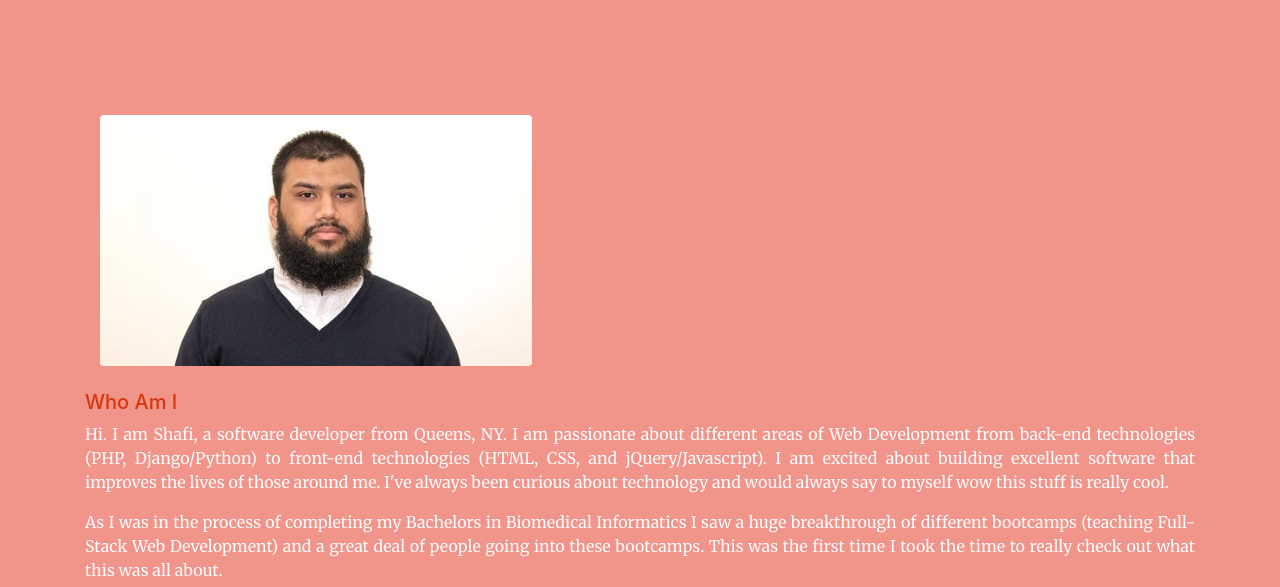
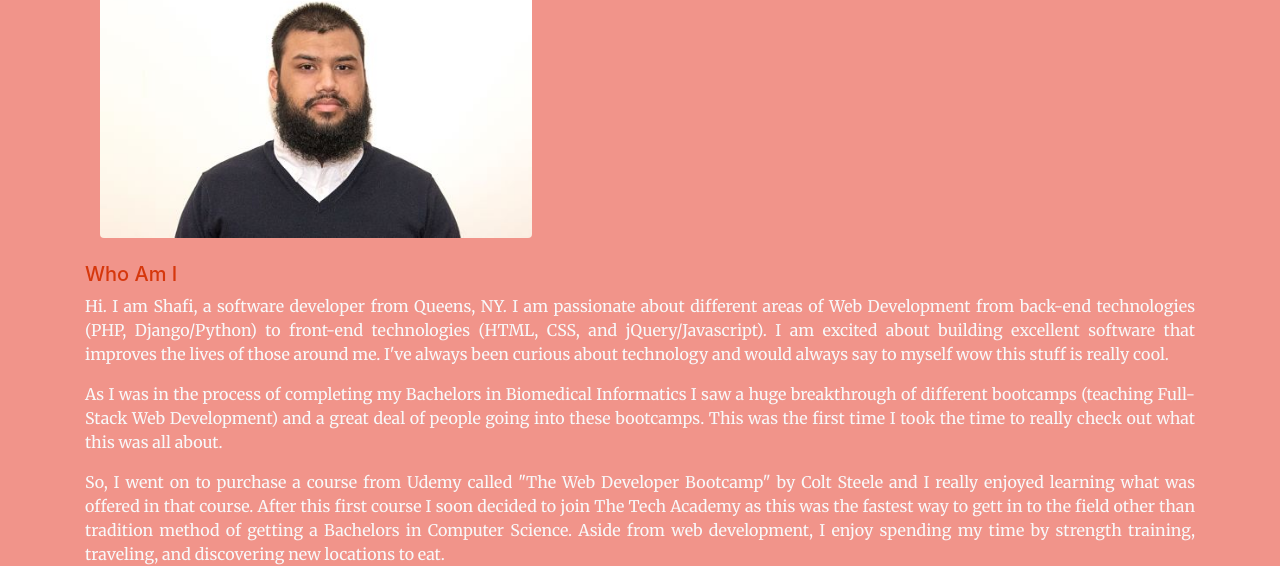
Before and after one commit to rshafi2/rshafi2.github.io, a website with bundled scripts: page index.html in a window 1280 px wide. Shown: the part 813-1400 px from the top of the page. Built offline with nearby package versions, Linux system fonts and the light colour scheme; files whose address does not match are found by name.

Commit message:
Update index.html

```diff
--- a/index.html
+++ b/index.html
@@ -77,14 +77,12 @@
   <!-- About Section -->
 
 
-  <section class="page-section" id="about" style="background-color:#F1948A;" >
-<div class="col ">
+
+<div class="col "class="page-section" id="about" style="background-color:#F1948A;">
 <div  class="container">
             <div class="col">
                 <img src="CHOSEN_opt.jpg" id="profile-image" alt="Profile Picture" class="rounded img-fluid" width="432" height="395">
             </div>
-</div>
-
 </div>
 
  <br />
@@ -103,7 +101,8 @@
            <!-- <a class="btn btn-light btn-xl js-scroll-trigger" href="#services">Get Started!</a> -->
 
          </div>
-  </section>
+</div>
+
 
   <div class="container-fluid mt-4 mb-4" id="skills"style="background-color:#C39BD3;">
       <div class="row justify-content-center">
```
